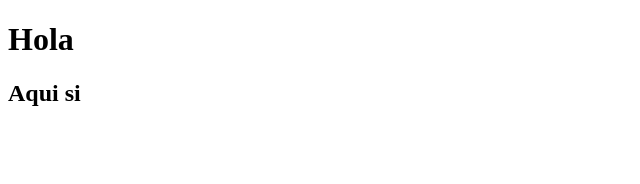
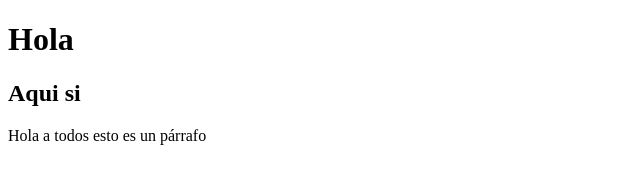
Before and after one commit to jlmendo/Git, a plain HTML site: page index.html in a window 1280 px wide. Shown: the whole page, without its empty margins (0-640 px from the left). Drawn offline with Linux system fonts and the light colour scheme.

Commit message:
parrafo salvado

```diff
--- a/index.html
+++ b/index.html
@@ -9,5 +9,7 @@
 <body>
 <h1>Hola</h1>
 <h2>Aqui si</h2>
+
+<p>Hola a todos esto es un párrafo</p>
 </body>
 </html>
```
